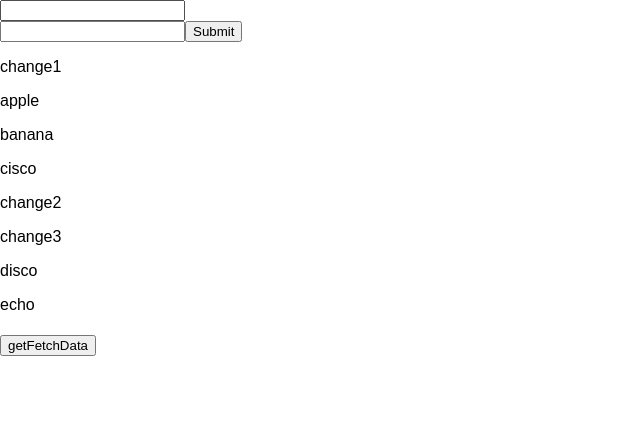
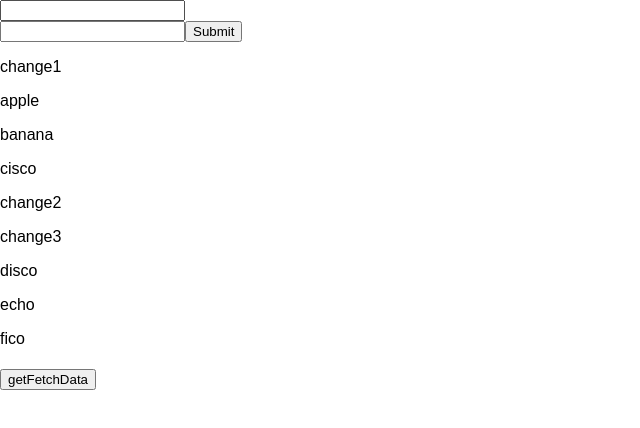
Before and after one commit to piggymichelle/testmy-app, a React (Create React App) app: page / in a window 1280 px wide. Shown: the top 428 px of the page, without its empty margins (0-640 px from the left). Built offline with nearby package versions, Linux system fonts and the light colour scheme.

Commit message:
add fico

```diff
--- a/src/Myarea.js
+++ b/src/Myarea.js
@@ -10,6 +10,7 @@ const Myarea = props => {
             <p>change3</p>
             <p>disco</p>
             <p>echo</p>
+            <p>fico</p>
             <h1>{props.nameList}</h1>
             <h1>{props.ageList}</h1>
         </div>);
```
